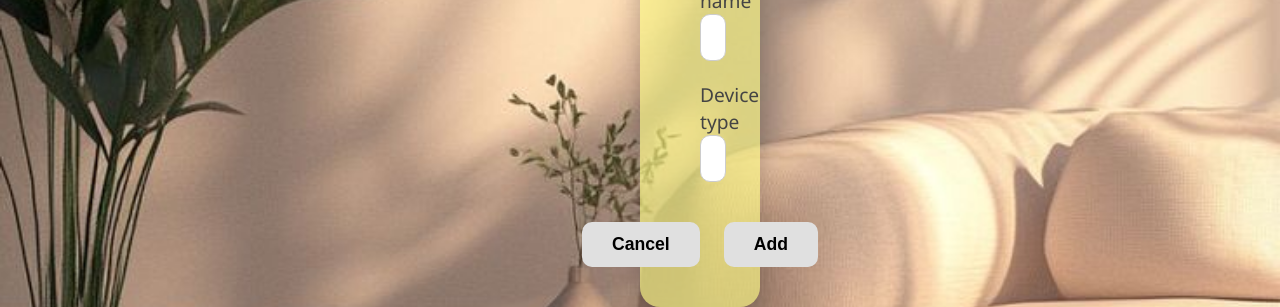
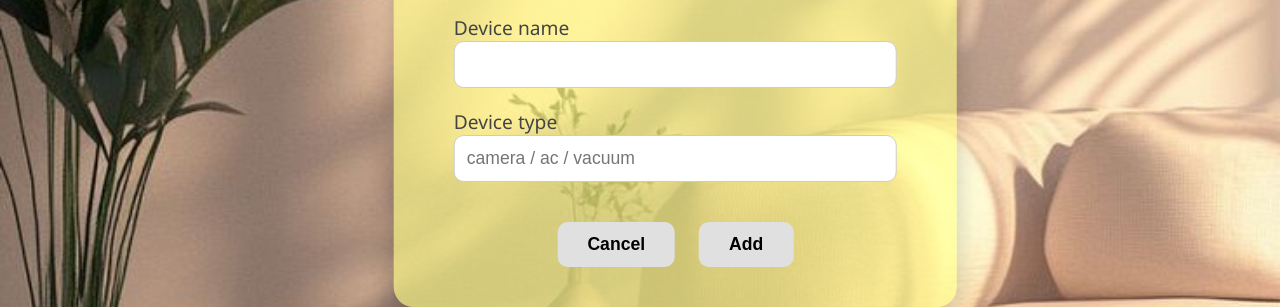
Before and after one commit to khairykrayyem/livesmart-client, a website: page client/user.html in a window 1280 px wide. Shown: the part 493-800 px from the top of the page. Drawn offline with Linux system fonts and the light colour scheme.

Commit message:
edit user.css

```diff
--- a/client/css/styles/user.css
+++ b/client/css/styles/user.css
@@ -175,7 +175,6 @@ h2,p{
   position: fixed;
   bottom: 0%;     /* מציב אותו קצת מעל הקצה התחתון */
   left: 50%;
-  right: 50%;
   transform: translateX(-50%); /* מרכז אותו לרוחב */
   width: auto;
   height: auto;
```
